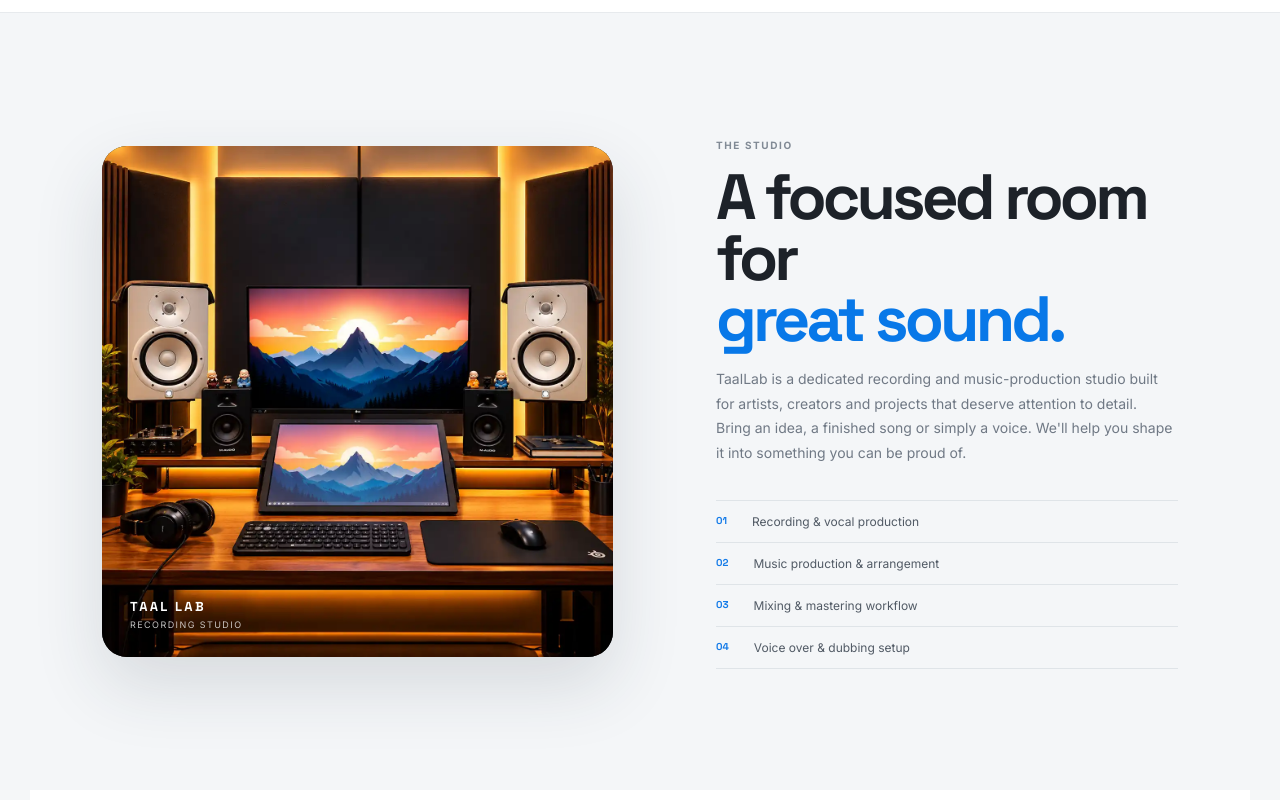
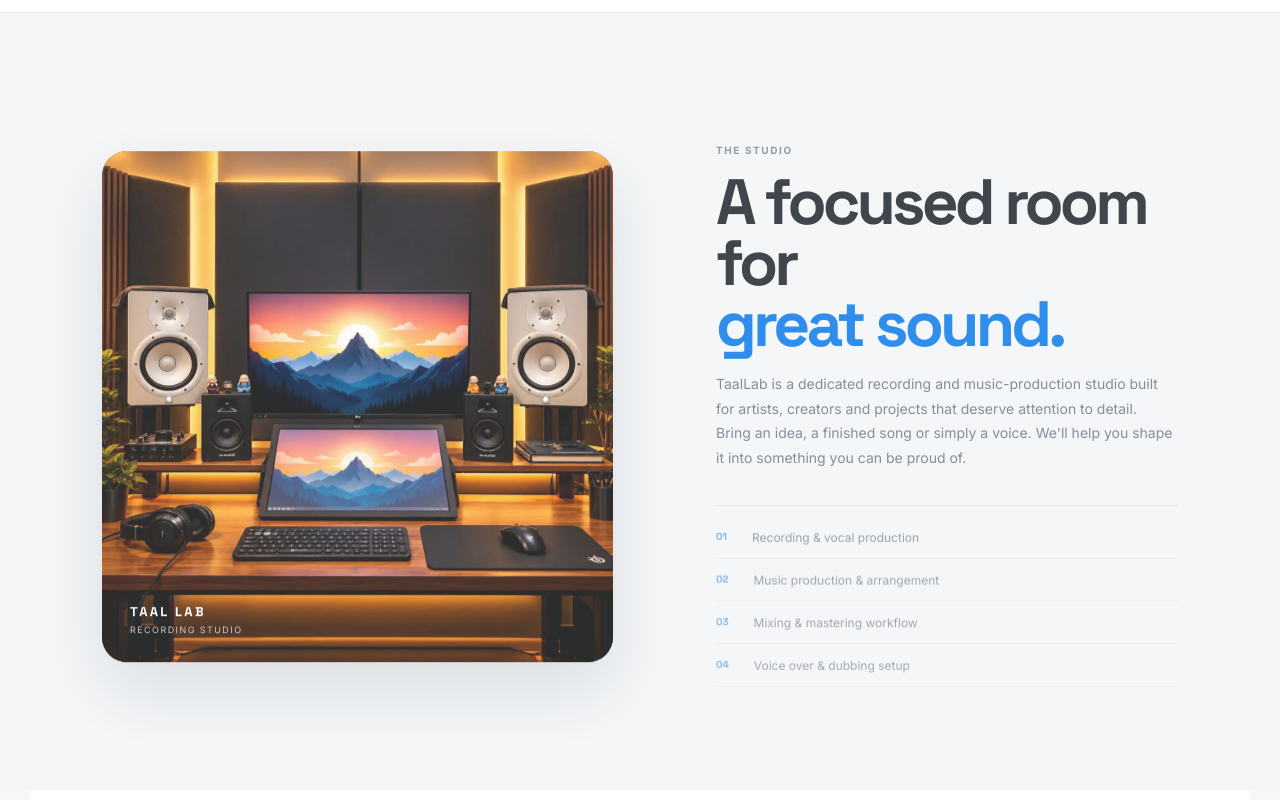
Before and after one commit to taallabstudio/webpage, a React (Vite) app: page / in a window 1280 px wide. Shown: the part 2300-3100 px from the top of the page. Built offline with nearby package versions, Linux system fonts and the light colour scheme.

Commit message:
Make every homepage section reveal visibly on scroll

```diff
--- a/src/styles.css
+++ b/src/styles.css
@@ -516,3 +516,32 @@ html{scroll-behavior:smooth}
     transition:none !important;
   }
 }
+
+
+/* Final, scroll-position-driven reveals: each piece fades in independently. */
+@media(prefers-reduced-motion:no-preference){
+  .landing .site-section .section-heading,
+  .landing .site-section .scroll-reveal,
+  .landing .contact-section .contact-inner > div:first-child,
+  .landing .contact-section .contact-grid > *{
+    opacity:var(--piece-progress,0) !important;
+    transform:translate3d(0,calc((1 - var(--piece-progress,0)) * 30px),0) !important;
+    transition:none !important;
+    will-change:opacity,transform;
+  }
+
+  .landing .services-section .service-card:nth-child(2){transition-delay:0s}
+  .landing .services-section .service-card:nth-child(3){transition-delay:0s}
+  .landing .services-section .service-card:nth-child(4){transition-delay:0s}
+  .landing .services-section .service-card:nth-child(5){transition-delay:0s}
+}
+
+@media(prefers-reduced-motion:reduce){
+  .landing .site-section .section-heading,
+  .landing .site-section .scroll-reveal,
+  .landing .contact-section .contact-inner > div:first-child,
+  .landing .contact-section .contact-grid > *{
+    opacity:1 !important;
+    transform:none !important;
+  }
+}
```
